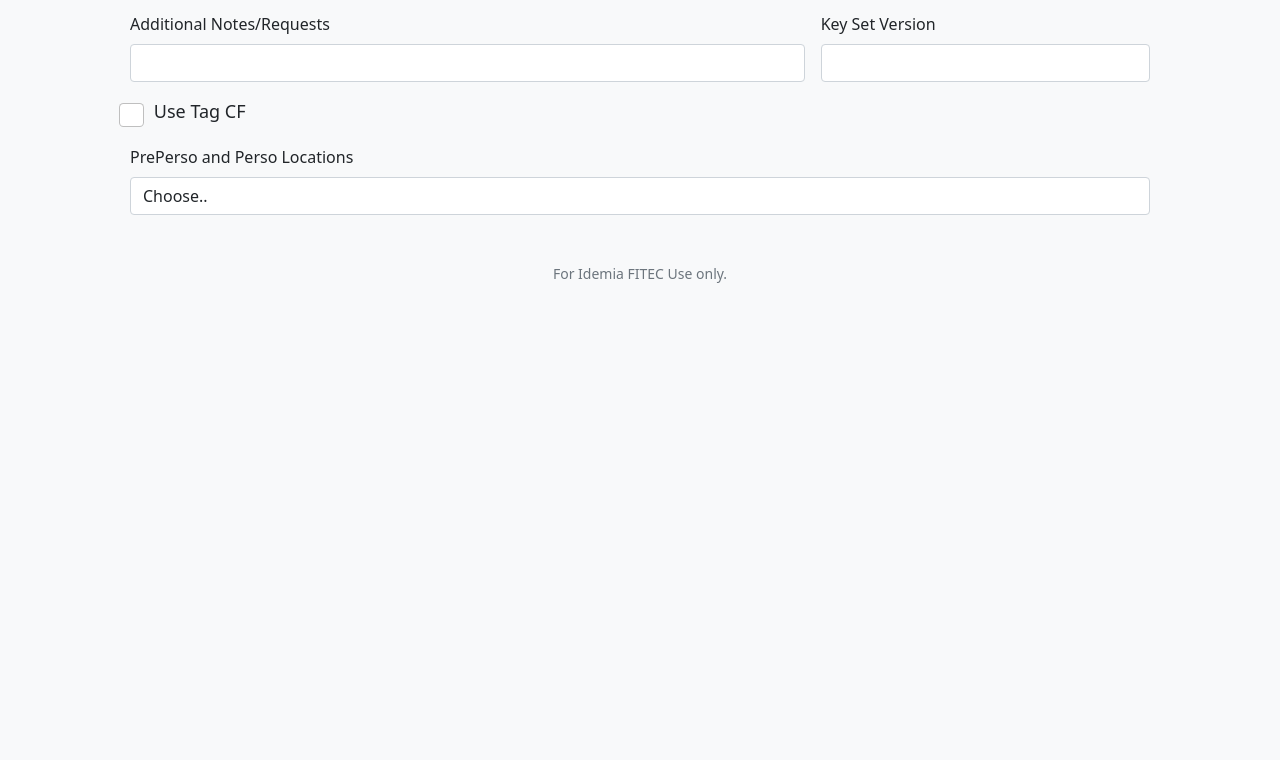
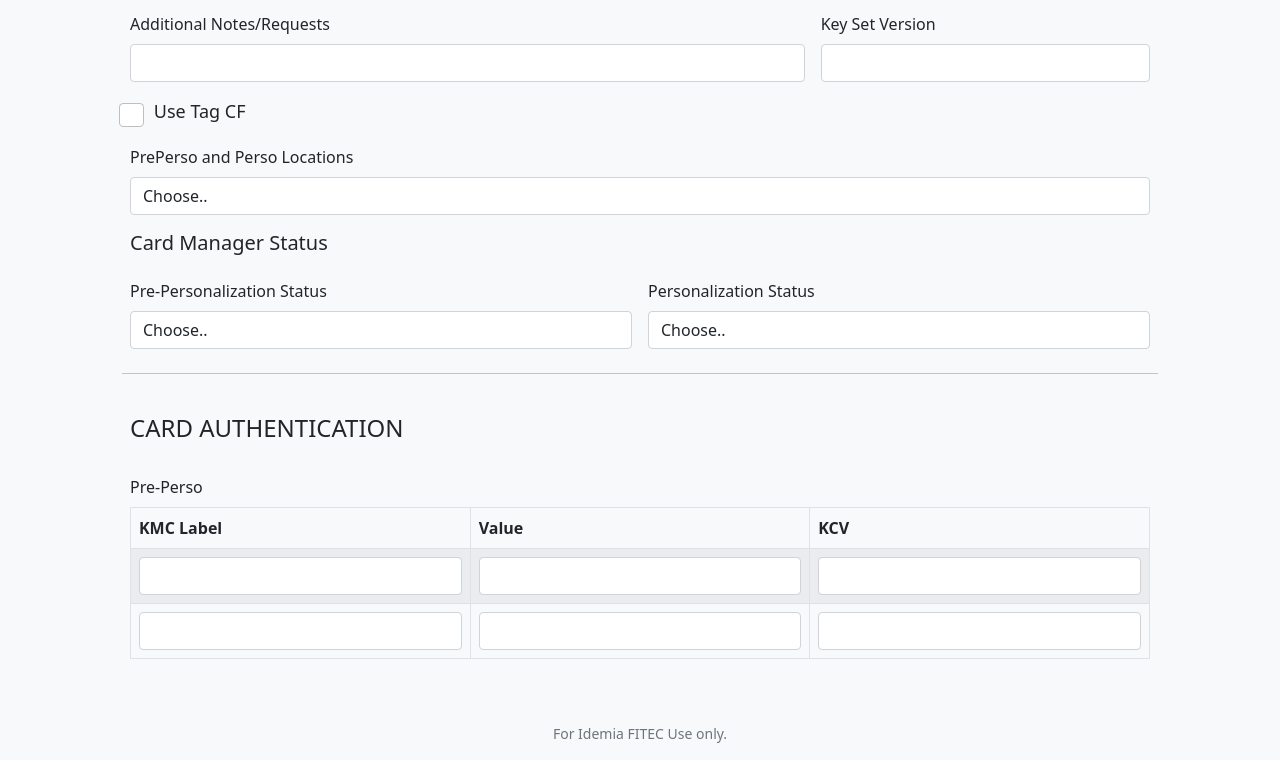
Before and after one commit to er01pr/APPD-v2, a Flask app: page /card in a window 1280 px wide. Shown: the part 1281-2041 px from the top of the page. Before the commit the page ends 1564 px from the top, so only its background shows below. Run offline with Flask 2, Linux system fonts and the light colour scheme; data comes from the database, SQL or seed files in the repository.

Commit message:
Added Table for KMCA Keys

```diff
--- a/templates/cardconfig.html
+++ b/templates/cardconfig.html
@@ -145,6 +145,55 @@
                         <option value="exe">External Preperso – External Perso</option>
                 </select>
             </div>
+            <h5>Card Manager Status</h5>
+            <div class="col-sm-6">
+                <label for="prepersoStatus" class="form-label">Pre-Personalization Status</label>
+                <select id="prepersoStatus" type="text" class="form-control" placeholder="Choose.." required>
+                        <option value="" disabled selected>Choose..</option>
+                        <option value="opRead">OP Read</option>
+                        <option value="init">Initialized</option>
+                        <option value="secured">Secured</option>
+                        <option value="cardLocked">Card Locked</option>
+                        <option value="terminated">Terminated</option>
+                </select>
+            </div>
+            <div class="col-sm-6">
+                <label for="prepersoStatus" class="form-label">Personalization Status</label>
+                <select id="prepersoStatus" type="text" class="form-control" placeholder="Choose.." required>
+                        <option value="" disabled selected>Choose..</option>
+                        <option value="opRead">OP Read</option>
+                        <option value="init">Initialized</option>
+                        <option value="secured">Secured</option>
+                        <option value="cardLocked">Card Locked</option>
+                        <option value="terminated">Terminated</option>
+                </select>
+            </div>
+            <hr class="my-4">
+            <h4 class="mb-3">CARD AUTHENTICATION</h4>
+            <div class="col-sm-12">
+                <label for="Target Server" class="form-label">Pre-Perso</label>
+                <table class="table table-striped table-bordered table-hover">
+                    <thead class="thead-dark">
+                        <tr>
+                            <th scope ="col">KMC Label</th>
+                            <th scope ="col">Value</th>
+                            <th scope ="col">KCV</th>
+                        </tr>
+                    </thead>
+                    <tbody>
+                        <tr>
+                            <td><input id="cps-version" type="text" class="form-control"></td>
+                            <td><input id="service-pack" type="text" class="form-control"></td>
+                            <td><input id="service-pack" type="text" class="form-control"></td>
+                        </tr>
+                        <tr>
+                            <td><input id="cps-version" type="text" class="form-control"></td>
+                            <td><input id="service-pack" type="text" class="form-control"></td>
+                            <td><input id="service-pack" type="text" class="form-control"></td>
+                        </tr>
+                    </tbody>
+                </table>
+            </div>
 
     </form>
 </div>
```
